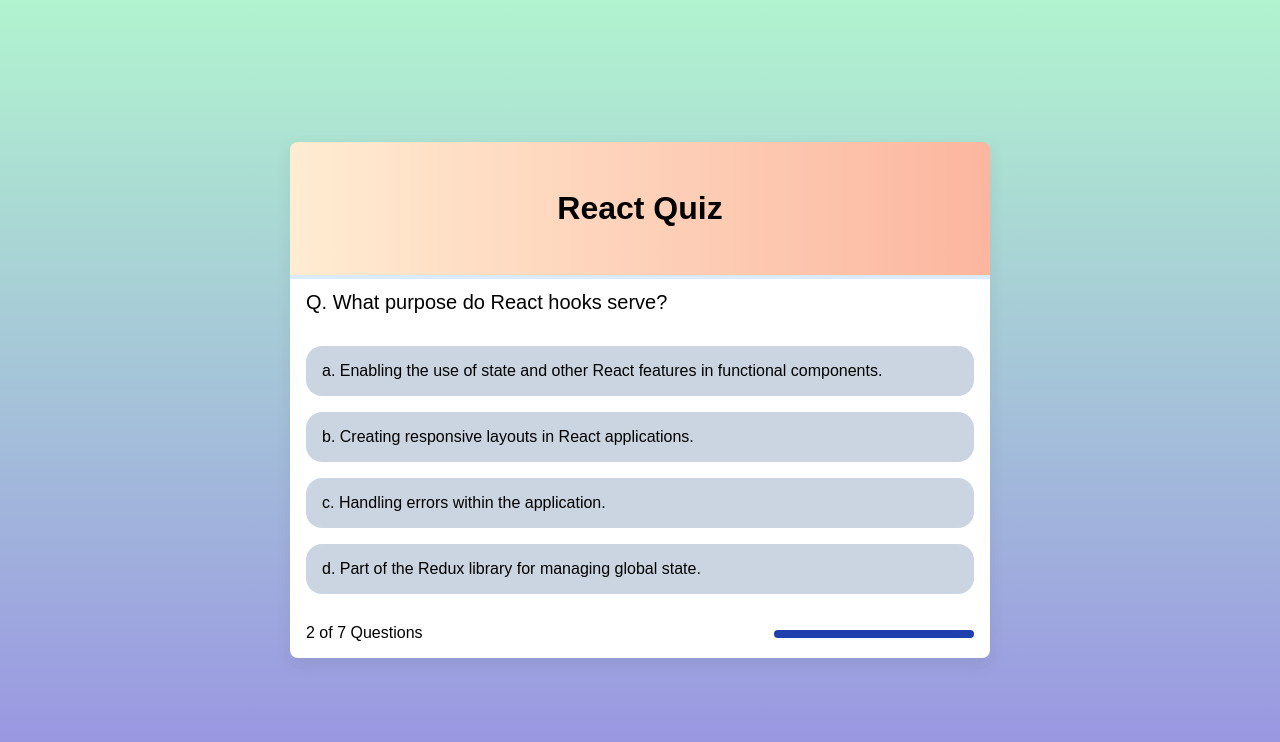
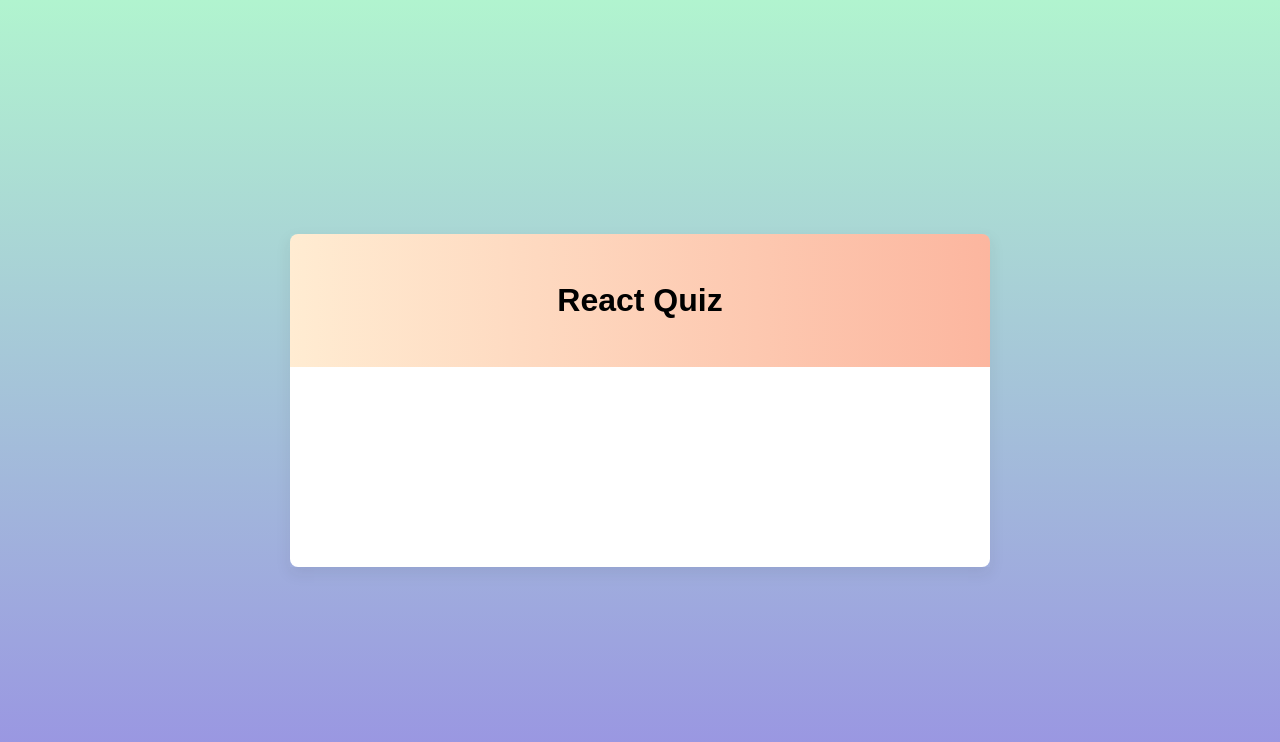
Before and after one commit to sample-react-projects/quiz-app, a React (Vite) app: page / in a window 1280 px wide. Shown: the top 742 px of the page. Built offline with nearby package versions, Linux system fonts and the light colour scheme.

Commit message:
Clean up quiz component

```diff
--- a/src/components/quiz/Quiz.module.scss
+++ b/src/components/quiz/Quiz.module.scss
@@ -9,34 +9,10 @@
     align-items: center;
     background-image: linear-gradient(to right, #ffecd2 0%, #fcb69f 100%);
     border-radius: 0.5rem 0.5rem 0 0;
-    position: relative;
 
     &-title {
       text-align: center;
       padding: 3rem 0;
     }
-
-    progress {
-      height: 0.25rem;
-      position: absolute;
-      width: 100%;
-
-      &::-webkit-progress-value {
-        transition: width 0.5s linear;
-      }
-    }
-  }
-
-  &__question {
-    display: flex;
-    flex-direction: column;
-    row-gap: 2rem;
-    width: 100%;
-  }
-
-  &__status {
-    position: absolute;
-    bottom: 1rem;
-    left: 1rem;
   }
 }
--- a/src/components/quiz/Quiz.tsx
+++ b/src/components/quiz/Quiz.tsx
@@ -1,68 +1,13 @@
 import styles from "./Quiz.module.scss";
-import { questions } from "../../assets/questions";
-import QuestionRenderer from "../question-renderer/QuestionRenderer";
-import { useState } from "react";
-import QuizResult from "../quiz-result/QuizResult";
 import Card from "../ui/card/Card";
 
-const totalQuestions = questions.length;
-
 function Quiz() {
-  const [answerIds, setAnswerIds] = useState<Map<string, string>>(
-    new Map<string, string>()
-  );
-  const currentQuestionIndex = answerIds.size;
-  const currentQuestion = questions[currentQuestionIndex];
-
-  let correctAnswersCount = 0;
-
-  if (currentQuestionIndex === totalQuestions) {
-    questions.forEach((question) => {
-      correctAnswersCount += +(
-        question.correctAnswer === answerIds.get(question.id)
-      );
-    });
-  }
-
-  function handleAnswerSubmit(answer: string) {
-    setAnswerIds((currentAnswerIds) => {
-      currentAnswerIds.set(currentQuestion.id, answer);
-      return new Map(currentAnswerIds);
-    });
-  }
-
-  function startQuiz() {
-    setAnswerIds(new Map<string, string>());
-  }
-
   return (
     <div className={styles.quiz}>
       <div className={styles.quiz__header}>
         <h1 className={styles["quiz__header-title"]}>React Quiz</h1>
-        <progress value={currentQuestionIndex} max={totalQuestions}></progress>
       </div>
-      <Card>
-        {currentQuestionIndex < totalQuestions ? (
-          <>
-            <div className={styles.quiz__question}>
-              <QuestionRenderer
-                key={questions[currentQuestionIndex].id}
-                question={currentQuestion}
-                onAnswerSubmitted={handleAnswerSubmit}
-              ></QuestionRenderer>
-            </div>
-            <div className={styles.quiz__status}>
-              {currentQuestionIndex + 1} of {totalQuestions} Questions
-            </div>
-          </>
-        ) : (
-          <QuizResult
-            correctAnswersCount={correctAnswersCount}
-            restartQuiz={startQuiz}
-            totalQuestions={totalQuestions}
-          ></QuizResult>
-        )}
-      </Card>
+      <Card></Card>
     </div>
   );
 }
```
